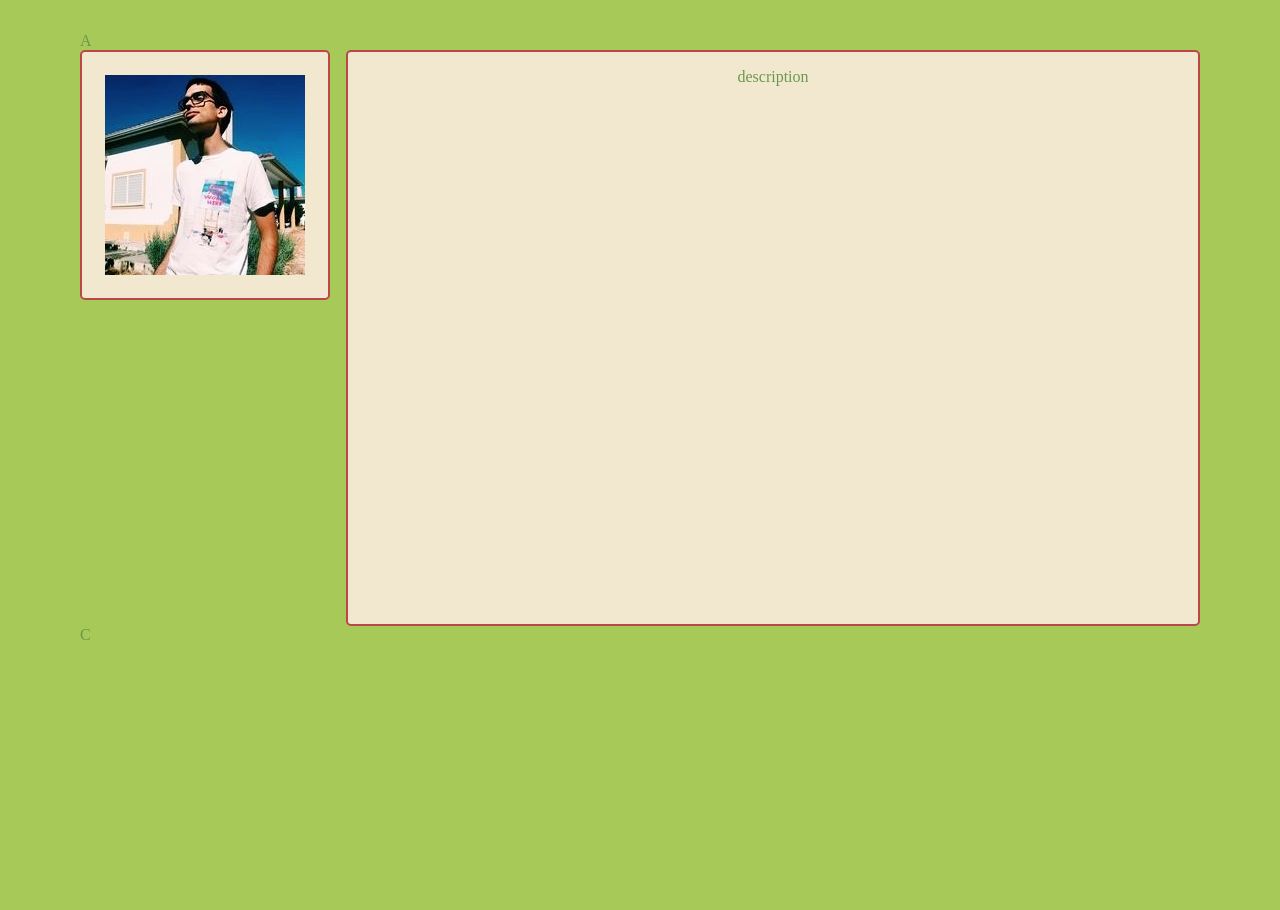
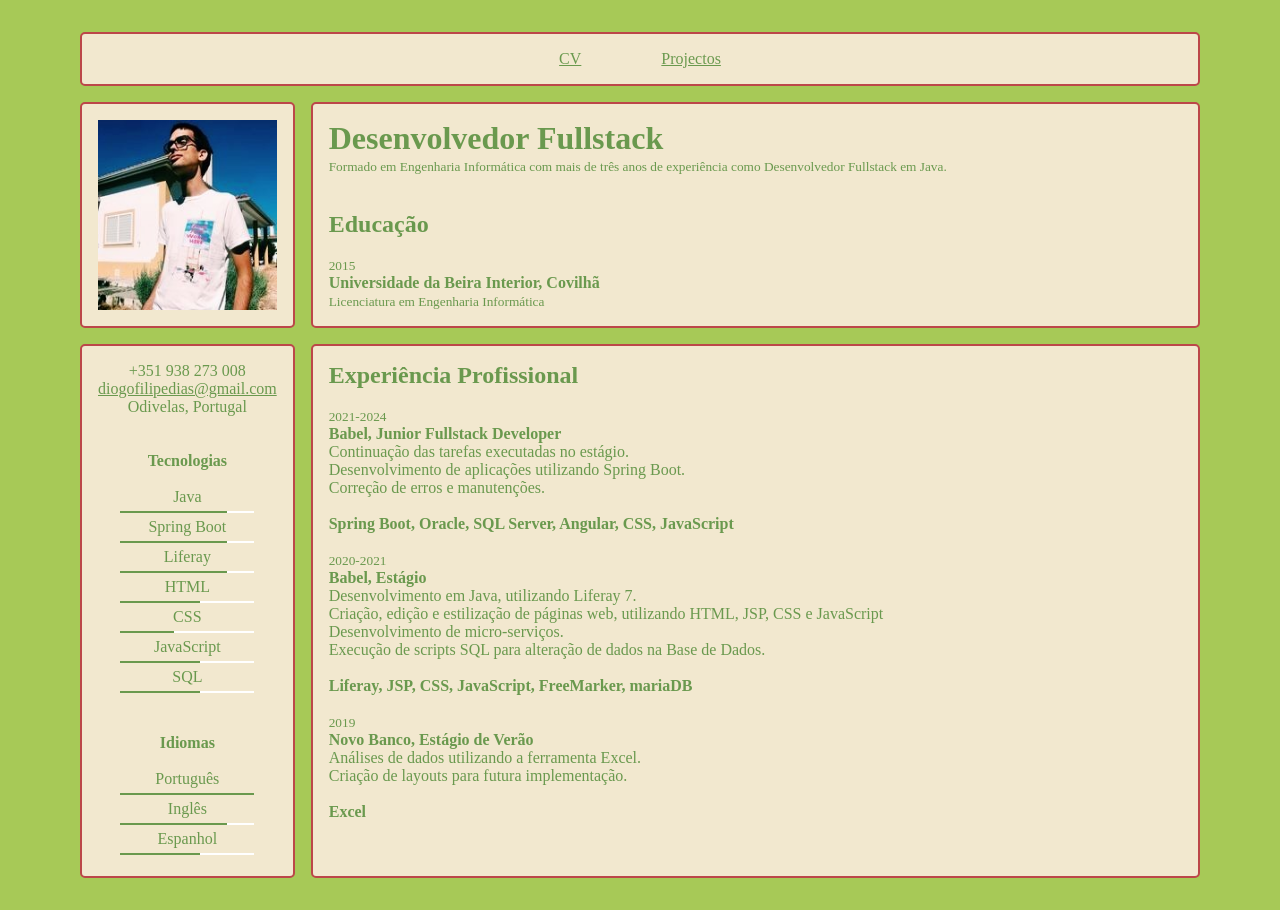
Before and after one commit to TheDogas97/Personal-Website, a plain HTML site: page index.html in a window 1280 px wide. Before the commit the page ends 800 px from the top, so only its background shows below. Drawn offline with Linux system fonts and the light colour scheme.

Commit message:
finished the CV page

```diff
--- a/css/style.css
+++ b/css/style.css
@@ -3,6 +3,7 @@
   padding: 0;
   box-sizing: border-box;
   color: #6a994e;
+  list-style-type: none;
 }
 
 body {
@@ -11,19 +12,28 @@ body {
   display: grid;
   grid-template-areas:
     "header"
-    "content"
-    "footer";
+    "content";
 }
 
-main {
+header {
+  display: flex;
+  justify-content: center;
+  gap: 5rem;
+  margin-bottom: 1rem;
+}
+
+#home main {
   display: grid;
+  grid-template-areas:
+    "top-left top-right"
+    "bottom-left bottom-right";
   grid-template-columns: 1fr 5fr;
   gap: 1rem;
 }
 
-main > div:first-child {
-  aspect-ratio: 1;
-  max-height: 250px;
+#home main > div:first-child {
+  display: flex;
+  justify-content: center;
 }
 
 .card {
@@ -31,7 +41,68 @@ main > div:first-child {
   border-radius: 5px;
   border: 2px solid #bc4749;
   background: #f2e8cf;
+}
+
+#tecnos {
+  justify-content: center;
+  text-align: center;
+}
+
+#tecnos hr {
+  margin: 5px auto;
+  width: 75%;
+  border: solid white 1px;
+}
+
+#tecnos hr.eva {
+  height: 2px;
+  border: none;
+}
+
+#tecnos hr.eva-2 {
+  background: linear-gradient(to right, #6a994e 40%, white 40%);
+}
+
+#tecnos hr.eva-3 {
+  background: linear-gradient(to right, #6a994e 60%, white 40%);
+}
+
+#tecnos hr.eva-4 {
+  background: linear-gradient(to right, #6a994e 80%, white 20%);
+}
+
+#tecnos hr.eva-5 {
+  background-color: #6a994e;
+}
+
+#projs main {
   display: flex;
+  justify-content: center;
   align-items: center;
+  gap: 1rem;
+}
+
+.card.small,
+.card.big {
+  padding: 0;
   justify-content: center;
+  text-align: center;
 }
+
+.card.big p {
+  text-align: left;
+  padding: 1rem;
+}
+
+.card.small {
+  width: 10rem;
+}
+
+.card.big {
+  width: 20rem;
+  min-height: 25rem;
+}
+
+img {
+  max-width: 100%;
+}
--- a/index.html
+++ b/index.html
@@ -10,19 +10,134 @@
               href="css/style.css">
     </head>
 
-    <body bgcolor="#A7C957">
-        <header>A
+    <body id="home"
+          bgcolor="#A7C957">
+        <header class="card">
+            <a href="#">CV</a>
+            <a href="./proj.html
+            ">Projectos</a>
         </header>
+
         <main>
             <div class="card">
                 <img src="static/img/eu.jfif"
                      alt="Photo">
             </div>
             <div class="card">
-                description<br><br><br><br><br><br><br><br><br><br><br><br><br><br><br><br><br><br><br><br><br><br><br><br><br><br><br><br><br><br>
+                <h1>Desenvolvedor Fullstack</h1>
+                <p>
+                    <small>Formado em Engenharia Informática com mais de três anos de experiência como Desenvolvedor
+                        Fullstack em Java.</small>
+                </p>
+
+                <br /><br />
+                <h2>Educação</h2>
+                <br />
+                <small>2015</small><br />
+                <strong>Universidade da Beira Interior, Covilhã</strong><br />
+                <small>Licenciatura em Engenharia Informática</small>
+            </div>
+
+            <div class="card"
+                 id="tecnos">
+                <p>
+                    +351 938 273 008<br />
+                    <a href="mailto:diogofilipedias@gmail.com">diogofilipedias@gmail.com</a><br />
+                    Odivelas, Portugal<br />
+                </p>
+
+                <br /><br />
+                <h4>Tecnologias</h4>
+                <br />
+
+                <ul>
+                    <li>
+                        Java
+                    </li>
+                    <hr class="eva eva-4" />
+                    <li>
+                        Spring Boot
+                    </li>
+                    <hr class="eva eva-4" />
+                    <li>
+                        Liferay
+                    </li>
+                    <hr class="eva eva-4" />
+                    <li>
+                        HTML
+                    </li>
+                    <hr class="eva eva-3" />
+                    <li>
+                        CSS
+                    </li>
+                    <hr class="eva eva-2" />
+                    <li>
+                        JavaScript
+                    </li>
+                    <hr class="eva eva-3" />
+                    <li>
+                        SQL
+                    </li>
+                    <hr class="eva eva-3" />
+                </ul>
+
+                <br /><br />
+                <h4>Idiomas</h4>
+                <br />
+
+                <ul>
+                    <li>
+                        Português
+                    </li>
+                    <hr class="eva eva-5" />
+                    <li>
+                        Inglês
+                    </li>
+                    <hr class="eva eva-4" />
+                    <li>
+                        Espanhol
+                    </li>
+                    <hr class="eva eva-3" />
+                </ul>
+            </div>
+
+            <div class="card">
+                <h2>Experiência Profissional</h2>
+                <br />
+
+                <small>2021-2024</small><br />
+                <strong>Babel, Junior Fullstack Developer</strong><br />
+                <ul>
+                    <li>Continuação das tarefas executadas no estágio.</li>
+                    <li>Desenvolvimento de aplicações utilizando Spring Boot.</li>
+                    <li>Correção de erros e manutenções.</li>
+                    <br />
+                    <li><b>Spring Boot, Oracle, SQL Server, Angular, CSS, JavaScript</b></li>
+                </ul>
+                <br />
+
+                <small>2020-2021</small><br />
+                <strong>Babel, Estágio</strong><br />
+                <ul>
+                    <li>Desenvolvimento em Java, utilizando Liferay 7.</li>
+                    <li>Criação, edição e estilização de páginas web, utilizando HTML, JSP, CSS e JavaScript</li>
+                    <li>Desenvolvimento de micro-serviços.</li>
+                    <li>Execução de scripts SQL para alteração de dados na Base de Dados.</li>
+                    <br />
+                    <li><b>Liferay, JSP, CSS, JavaScript, FreeMarker, mariaDB</b></li>
+                </ul>
+                <br />
+
+                <small>2019</small><br />
+                <strong>Novo Banco, Estágio de Verão</strong><br />
+                <ul>
+                    <li>Análises de dados utilizando a ferramenta Excel.</li>
+                    <li>Criação de layouts para futura implementação.</li>
+                    <br />
+                    <li><b>Excel</b></li>
+                </ul>
             </div>
         </main>
-        <footer>C</footer>
     </body>
 
 </html>
```
Also changed, not shown: proj.html (added, +48 -0 lines).
